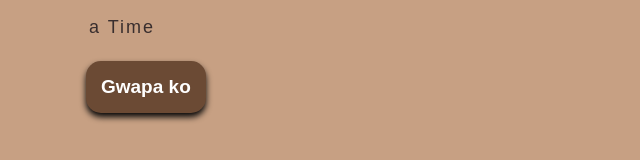
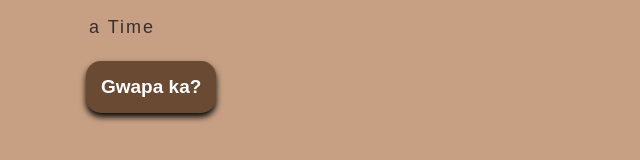
Before and after one commit to PARBA4/COFFEE_PAGE, a plain HTML site: page INDEX.HTML in a window 1280 px wide. Shown: the part 302-462 px from the top of the page, 0-640 px from the left. Drawn offline with Linux system fonts and the light colour scheme.

Commit message:
Ge change nako ang buy now

```diff
--- a/INDEX.HTML
+++ b/INDEX.HTML
@@ -26,7 +26,7 @@
                     <P>Crafting Moments, One Coffee at</P>
                     <p>a Time </p>
                     <button>
-                            Gwapa ko
+                            Gwapa ka?
                     </button>
                </div>
             <img src="image/black-coffee-arrangement-cloth_23-2148623240 (2).jpg" alt= "Photocode">
```
